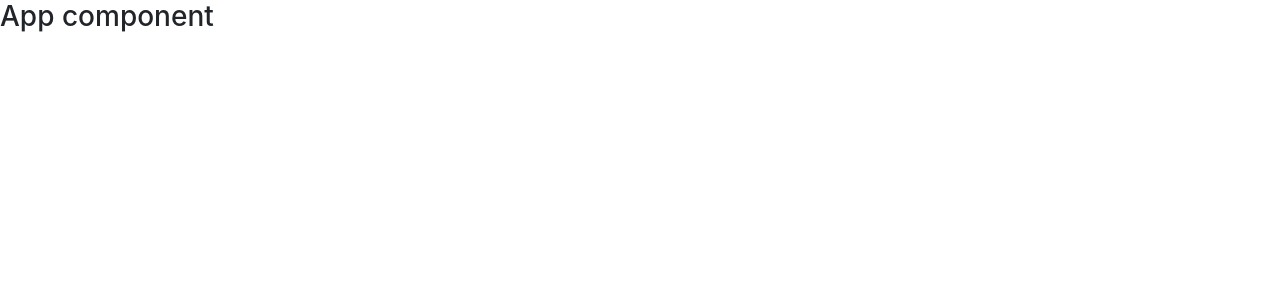
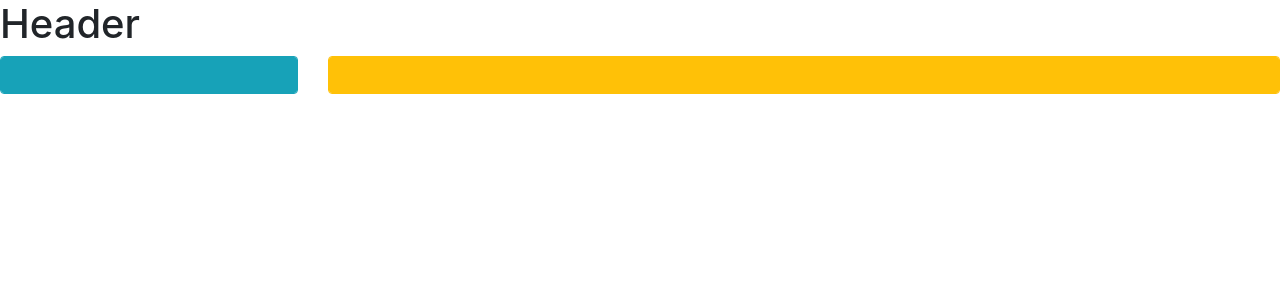
Before and after one commit to dimitrije97/react-store, a React (Create React App) app: page / in a window 1280 px wide. Shown: the top 300 px of the page. Built offline with nearby package versions, Linux system fonts and the light colour scheme.

Commit message:
Initialization

```diff
--- a/package.json
+++ b/package.json
@@ -6,6 +6,7 @@
     "@testing-library/jest-dom": "^5.11.9",
     "@testing-library/react": "^11.2.5",
     "@testing-library/user-event": "^12.8.3",
+    "axios": "^0.21.1",
     "bootstrap": "^4.6.0",
     "react": "^17.0.1",
     "react-bootstrap": "^1.5.2",
--- a/src/App.js
+++ b/src/App.js
@@ -1,8 +1,21 @@
 import React from "react";
+import { Col, Container, Row } from "react-bootstrap";
+import { Provider } from "react-redux";
+import Header from "./components/Header/Header";
+import store from "./redux/store";
+function App() {
 
-function App () {
+
+
     return (
-        <h3>App component</h3>
+        <Provider store={store}>
+            <Header />
+
+            <Row>
+                <Col sm={3}><button className="btn btn-info form-control"></button></Col>
+                <Col sm={9}><button className="btn btn-warning form-control"></button></Col>
+            </Row>
+        </Provider>
     )
 }
 
--- /dev/null
+++ b/src/components/Header/Header.js
@@ -0,0 +1,27 @@
+import React, { useEffect } from "react";
+import { useDispatch, useSelector } from "react-redux";
+import { setItems } from "../../redux/actions";
+import WarehouseService from "../../services/warehouse-service";
+
+function Header() {
+
+    // const dispatch = useDispatch();
+
+    // const warehouseStore = useSelector(state => state.warehouseStore)
+
+    // useEffect(() => {
+    //     WarehouseService.getItems().then(res => {
+    //         dispatch(setItems(res.data))
+    //     })
+    // }, [])
+
+    // const allItems = warehouseStore.items.map(item => <h1>{item.Naziv}</h1>)
+
+    return (
+        <div>
+            <h1>Header</h1>
+        </div>
+    )
+}
+
+export default Header
--- /dev/null
+++ b/src/redux/actionTypes.js
@@ -0,0 +1 @@
+export const SET_ITEMS = "SET_ITEMS";
--- /dev/null
+++ b/src/redux/actions.js
@@ -0,0 +1,8 @@
+import * as type from './actionTypes'
+
+export const setItems = (items) => {
+    return {
+        type: type.SET_ITEMS,
+        payload: items
+    }
+}
--- /dev/null
+++ b/src/redux/reducer.js
@@ -0,0 +1,10 @@
+import * as type from './actionTypes'
+
+export const warehouseReducer = (state = {}, action) => {
+    switch (action.type) {
+        case type.SET_ITEMS:
+            return {...state, items: action.payload};
+        default:
+            return state;
+    }
+}
--- /dev/null
+++ b/src/redux/store.js
@@ -0,0 +1,8 @@
+import { createStore, combineReducers } from 'redux'
+import { warehouseReducer } from './reducer'
+
+const store = combineReducers({
+    warehouseStore: warehouseReducer
+})
+
+export default createStore(store)
--- /dev/null
+++ b/src/services/warehouse-service.js
@@ -0,0 +1,9 @@
+import axios from 'axios'
+
+class WarehouseService{
+    static getItems = () => {
+        return axios.get("https://raw.githubusercontent.com/dimitrije97/react-store/main/recepti.json");
+    }
+}
+
+export default WarehouseService;
```
Also changed, not shown: 1 other file (tests, documents, lock files or other folders).
